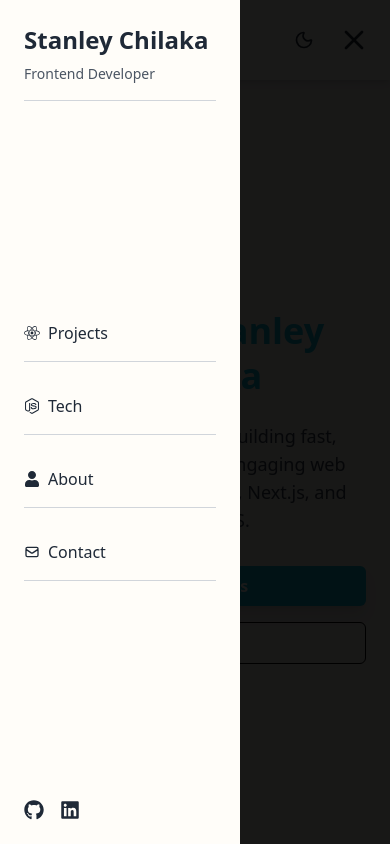
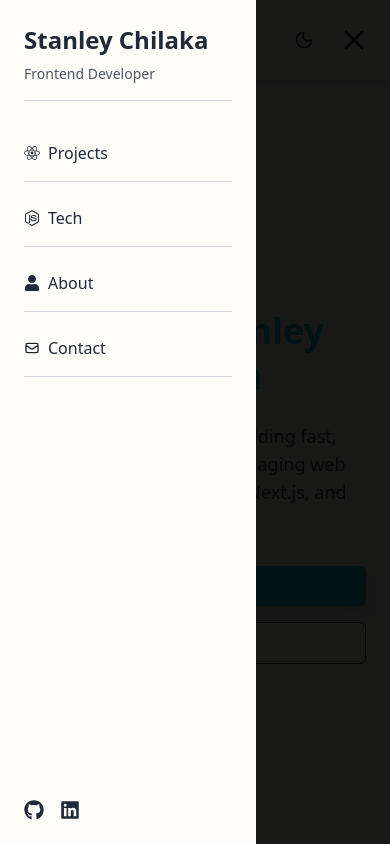
Before and after one commit to BigCelz/vite-portfolio, a React (Vite) app: page / in a window 390 px wide. Both pictures are taken after a click on the button 354 px from the left and 40 px from the top of the page. Shown: the top 844 px of the page. Built offline with nearby package versions, Linux system fonts and the light colour scheme.

Commit message:
navbar fix

```diff
--- a/src/components/layout/Navbar.jsx
+++ b/src/components/layout/Navbar.jsx
@@ -1,3 +1,166 @@
+// import { useState } from "react";
+// import { Menu, X, Moon, Sun } from "lucide-react";
+// import { HiOutlineMail } from "react-icons/hi";
+// import {
+//   FaReact,
+//   FaNodeJs,
+//   FaGithub,
+//   FaLinkedin,
+//   FaUser,
+// } from "react-icons/fa";
+// import { useTheme } from "@/lib/ThemeContext";
+
+// const Navbar = () => {
+//   const [isOpen, setIsOpen] = useState(false);
+//   const { isDark, toggleTheme } = useTheme();
+
+//   return (
+//     <nav className="bg-[#FFFDF9] dark:bg-[#1f2937] fixed !w-full top-0 z-50 shadow-md transition-colors duration-300">
+//       <div className="flex items-center justify-between py-4 max-w-6xl px-3 md:px-4 mx-auto">
+//         {/* Logo */}
+//         <a href="/">
+//           <h1 className="text-xl md:text-2xl font-bold text-gray-800 dark:text-gray-100">
+//             Stanley Chilaka
+//           </h1>
+//         </a>
+
+//         {/* Desktop Menu */}
+//         <div className="hidden md:flex items-center gap-6 text-gray-800 dark:text-gray-200 font-medium">
+//           <a href="#projects" className="hover:text-cyan-500 transition">
+//             Projects
+//           </a>
+//           <a href="#tech" className="hover:text-cyan-500 transition">
+//             Tech
+//           </a>
+//           <a href="#about" className="hover:text-cyan-500 transition">
+//             About
+//           </a>
+//           <a href="#contact" className="hover:text-cyan-500 transition">
+//             Contact
+//           </a>
+
+//           {/* Dark Mode Toggle */}
+//           <button
+//             onClick={toggleTheme}
+//             className="ml-2 p-2 rounded-md hover:bg-black/10 dark:hover:bg-white/10 transition text-gray-800 dark:text-gray-200"
+//             aria-label="Toggle dark mode"
+//           >
+//             {isDark ? (
+//               <Sun className="w-5 h-5" />
+//             ) : (
+//               <Moon className="w-5 h-5" />
+//             )}
+//           </button>
+//         </div>
+
+//         {/* Mobile: Toggle + Hamburger */}
+//         <div className="md:hidden flex items-center gap-2">
+//           <button
+//             onClick={toggleTheme}
+//             className="text-gray-800 dark:text-gray-200 p-2 rounded-md hover:bg-black/10 dark:hover:bg-white/10 transition"
+//             aria-label="Toggle dark mode"
+//           >
+//             {isDark ? (
+//               <Sun className="w-5 h-5" />
+//             ) : (
+//               <Moon className="w-5 h-5" />
+//             )}
+//           </button>
+
+//           <button
+//             className="text-gray-800 dark:text-gray-200 text-2xl hover:bg-black/10 dark:hover:bg-white/10 !p-2 rounded-md transition"
+//             onClick={() => setIsOpen(!isOpen)}
+//           >
+//             {isOpen ? (
+//               <X className="!w-8 !h-8" />
+//             ) : (
+//               <Menu className="!w-8 !h-8" />
+//             )}
+//           </button>
+//         </div>
+//       </div>
+
+//       {/* Mobile Menu */}
+//       {isOpen && (
+//         <>
+//           {/* Overlay */}
+//           <div
+//             className="fixed inset-0 bg-black/90 dark:bg-black/90 z-40 md:hidden lg:hidden"
+//             onClick={() => setIsOpen(false)}
+//           ></div>
+
+//           {/* Sliding Menu */}
+//           <div
+//             className={`fixed top-0 left-0 w-60 h-full bg-[#FFFDF9] dark:bg-[#263548] z-50 transform transition-transform duration-200 !ease-in-out flex flex-col justify-between !p-6 md:hidden lg:hidden ${
+//               isOpen ? "translate-x-0" : "-translate-x-full"
+//             }`}
+//           >
+//             {/* Top - Logo / Title */}
+//             <div className="mb-6 border-b border-gray-300 dark:border-gray-700 !pb-4">
+//               <h2 className="text-2xl font-bold text-gray-800 dark:text-gray-100 mb-2">
+//                 Stanley Chilaka
+//               </h2>
+//               <p className="text-sm text-gray-600 dark:text-gray-400">
+//                 Frontend Developer
+//               </p>
+//             </div>
+
+//             {/* Menu Links */}
+//             <div className="flex flex-col !gap-8 text-gray-800 dark:text-gray-200">
+//               <a
+//                 href="#projects"
+//                 onClick={() => setIsOpen(false)}
+//                 className="flex items-center gap-2 hover:text-cyan-500 font-medium transition border-b border-gray-300 dark:border-gray-700 !pb-4"
+//               >
+//                 <FaReact /> Projects
+//               </a>
+//               <a
+//                 href="#tech"
+//                 onClick={() => setIsOpen(false)}
+//                 className="flex items-center gap-2 hover:text-cyan-500 font-medium transition border-b border-gray-300 dark:border-gray-700 !pb-4"
+//               >
+//                 <FaNodeJs /> Tech
+//               </a>
+//               <a
+//                 href="#about"
+//                 onClick={() => setIsOpen(false)}
+//                 className="flex items-center gap-2 hover:text-cyan-500 font-medium transition border-b border-gray-300 dark:border-gray-700 !pb-4"
+//               >
+//                 <FaUser /> About
+//               </a>
+//               <a
+//                 href="#contact"
+//                 onClick={() => setIsOpen(false)}
+//                 className="flex items-center gap-2 hover:text-cyan-500 font-medium transition border-b border-gray-300 dark:border-gray-700 !pb-4"
+//               >
+//                 <HiOutlineMail /> Contact
+//               </a>
+//             </div>
+
+//             {/* Footer / Socials */}
+//             <div className="flex gap-4 mt-6">
+//               <a
+//                 href="https://github.com/BigCelz"
+//                 className="text-gray-800 dark:text-gray-200 hover:text-cyan-500 transition text-xl"
+//               >
+//                 <FaGithub />
+//               </a>
+//               <a
+//                 href="https://www.linkedin.com/in/stanley-chilaka-50006b2a8/?utm_source=share&utm_campaign=share_via&utm_content=profile&utm_medium=android_app"
+//                 className="text-gray-800 dark:text-gray-200 hover:text-cyan-500 transition text-xl"
+//               >
+//                 <FaLinkedin />
+//               </a>
+//             </div>
+//           </div>
+//         </>
+//       )}
+//     </nav>
+//   );
+// };
+
+// export default Navbar;
+
 import { useState } from "react";
 import { Menu, X, Moon, Sun } from "lucide-react";
 import { HiOutlineMail } from "react-icons/hi";
@@ -80,22 +243,24 @@ const Navbar = () => {
         </div>
       </div>
 
-      {/* Mobile Menu */}
-      {isOpen && (
-        <>
-          {/* Overlay */}
+      {/* Overlay — always rendered, toggled with opacity/pointer-events */}
       <div
-            className="fixed inset-0 bg-black/90 dark:bg-black/90 z-40 md:hidden lg:hidden"
+        className={`fixed inset-0 bg-black/90 dark:bg-black/90 z-40 md:hidden transition-opacity duration-300 ${
+          isOpen
+            ? "opacity-100 pointer-events-auto"
+            : "opacity-0 pointer-events-none"
+        }`}
         onClick={() => setIsOpen(false)}
-          ></div>
+      />
 
-          {/* Sliding Menu */}
+      {/* Sliding Menu — always rendered, toggled with transform */}
       <div
-            className={`fixed top-0 left-0 w-60 h-full bg-[#FFFDF9] dark:bg-[#263548] z-50 transform transition-transform duration-200 !ease-in-out flex flex-col justify-between !p-6 md:hidden lg:hidden ${
+        className={`fixed top-0 left-0 w-64 h-screen bg-[#FFFDF9] dark:bg-[#263548] z-50 flex flex-col justify-between !p-6 md:hidden transition-transform duration-300 ease-in-out ${
           isOpen ? "translate-x-0" : "-translate-x-full"
         }`}
       >
         {/* Top - Logo / Title */}
+        <div>
           <div className="mb-6 border-b border-gray-300 dark:border-gray-700 !pb-4">
             <h2 className="text-2xl font-bold text-gray-800 dark:text-gray-100 mb-2">
               Stanley Chilaka
@@ -106,39 +271,40 @@ const Navbar = () => {
           </div>
 
           {/* Menu Links */}
-            <div className="flex flex-col !gap-8 text-gray-800 dark:text-gray-200">
+          <div className="flex flex-col gap-2 text-gray-800 dark:text-gray-200">
             <a
               href="#projects"
               onClick={() => setIsOpen(false)}
-                className="flex items-center gap-2 hover:text-cyan-500 font-medium transition border-b border-gray-300 dark:border-gray-700 !pb-4"
+              className="flex items-center gap-2 hover:text-cyan-500 font-medium transition border-b border-gray-300 dark:border-gray-700 !py-4"
             >
               <FaReact /> Projects
             </a>
             <a
               href="#tech"
               onClick={() => setIsOpen(false)}
-                className="flex items-center gap-2 hover:text-cyan-500 font-medium transition border-b border-gray-300 dark:border-gray-700 !pb-4"
+              className="flex items-center gap-2 hover:text-cyan-500 font-medium transition border-b border-gray-300 dark:border-gray-700 !py-4"
             >
               <FaNodeJs /> Tech
             </a>
             <a
               href="#about"
               onClick={() => setIsOpen(false)}
-                className="flex items-center gap-2 hover:text-cyan-500 font-medium transition border-b border-gray-300 dark:border-gray-700 !pb-4"
+              className="flex items-center gap-2 hover:text-cyan-500 font-medium transition border-b border-gray-300 dark:border-gray-700 !py-4"
             >
               <FaUser /> About
             </a>
             <a
               href="#contact"
               onClick={() => setIsOpen(false)}
-                className="flex items-center gap-2 hover:text-cyan-500 font-medium transition border-b border-gray-300 dark:border-gray-700 !pb-4"
+              className="flex items-center gap-2 hover:text-cyan-500 font-medium transition border-b border-gray-300 dark:border-gray-700 !py-4"
             >
               <HiOutlineMail /> Contact
             </a>
           </div>
+        </div>
 
         {/* Footer / Socials */}
-            <div className="flex gap-4 mt-6">
+        <div className="flex gap-4">
           <a
             href="https://github.com/BigCelz"
             className="text-gray-800 dark:text-gray-200 hover:text-cyan-500 transition text-xl"
@@ -153,8 +319,6 @@ const Navbar = () => {
           </a>
         </div>
       </div>
-        </>
-      )}
     </nav>
   );
 };
```
Lines whose indentation alone changed are shown as unchanged.
